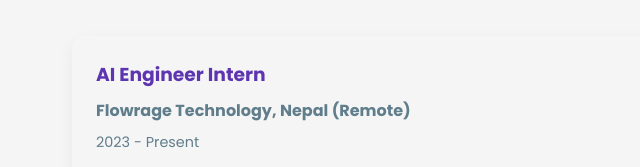
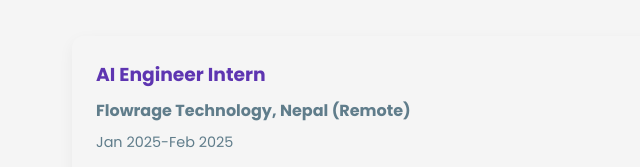
Before and after one commit to Eklakh-Dewan/Portfolio, a plain HTML site: page index.html in a window 1280 px wide. Shown: the part 2161-2328 px from the top of the page, 0-640 px from the left. Drawn offline with Linux system fonts and the light colour scheme.

Commit message:
Uhtmlpdate index.
internship detaiils

```diff
--- a/index.html
+++ b/index.html
@@ -127,7 +127,7 @@
       <div class="experience-card" style="flex: 1; min-width: 280px; background-color: var(--white); padding: 1.5rem; border-radius: 12px; box-shadow: 0 5px 15px rgba(0, 0, 0, 0.05);">
         <h3 style="color: var(--primary); margin-bottom: 0.5rem;">AI Engineer Intern</h3>
         <p style="font-weight: bold; color: var(--gray); margin-bottom: 0.5rem;">Flowrage Technology, Nepal (Remote)</p>
-        <p style="font-size: 0.9rem; color: var(--gray); margin-bottom: 1rem;">2023 - Present</p>
+        <p style="font-size: 0.9rem; color: var(--gray); margin-bottom: 1rem;">Jan 2025-Feb 2025</p>
         <ul style="padding-left: 1.2rem; color: var(--dark); font-size: 0.95rem;">
           <li>Developed a job recommendation dashboard using Streamlit</li>
           <li>Integrated multiple APIs and AI models</li>
```
